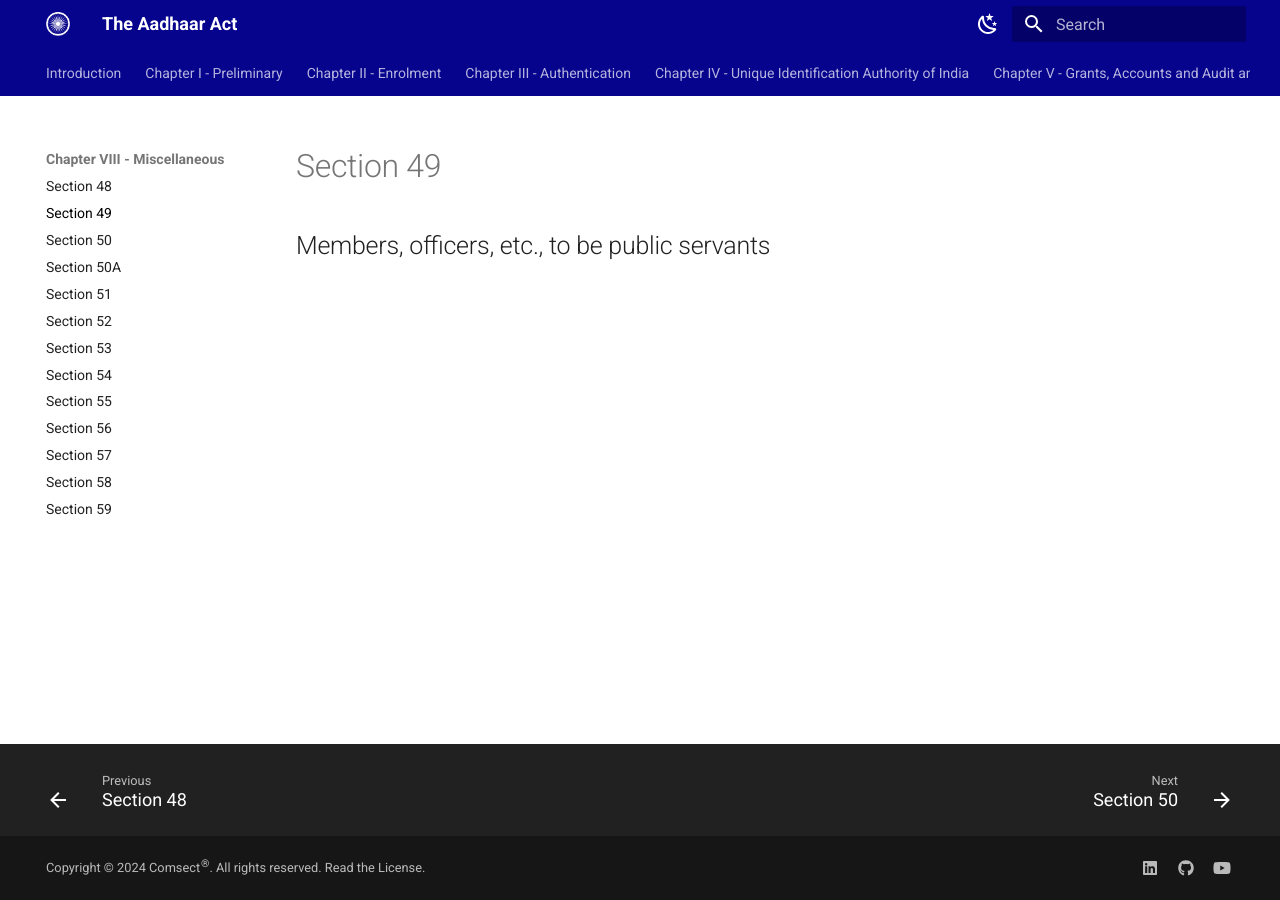
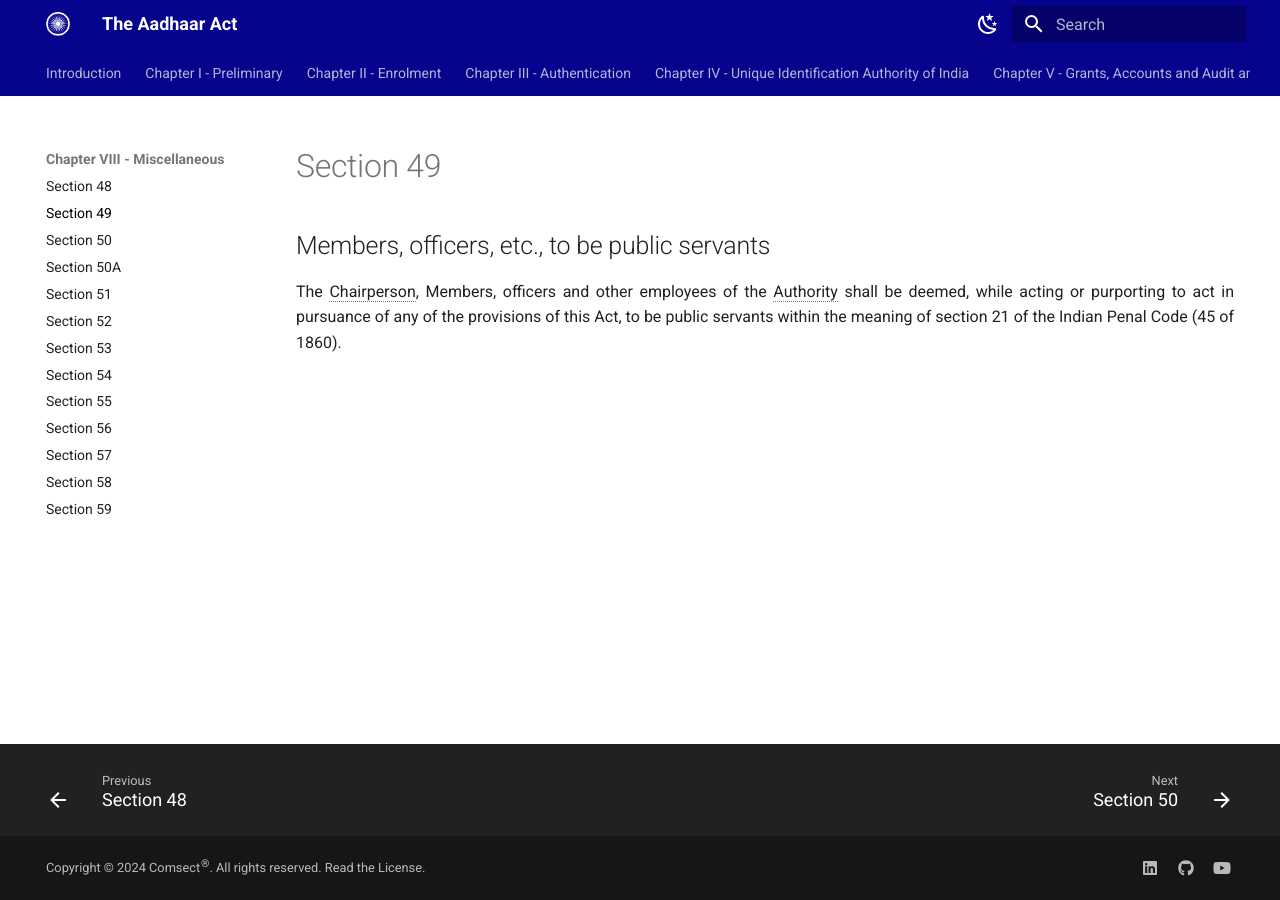
Before and after one commit to comsect/aadhaar-act, an MkDocs documentation site: the page built from docs/en/49.md, in a window 1280 px wide. Built offline with MkDocs 1.6.1 and Material for MkDocs 9.7.7, drawn with Linux system fonts in a browser that asks for light colours.

Commit message:
add section-forty-nine

```diff
--- a/docs/en/49.md
+++ b/docs/en/49.md
@@ -5,3 +5,5 @@ description: Members, officers, etc., to be public servants
 ---
 
 ## Members, officers, etc., to be public servants
+
+The Chairperson, Members, officers and other employees of the Authority shall be deemed, while acting or purporting to act in pursuance of any of the provisions of this Act, to be public servants within the meaning of section 21 of the Indian Penal Code (45 of 1860).
```
